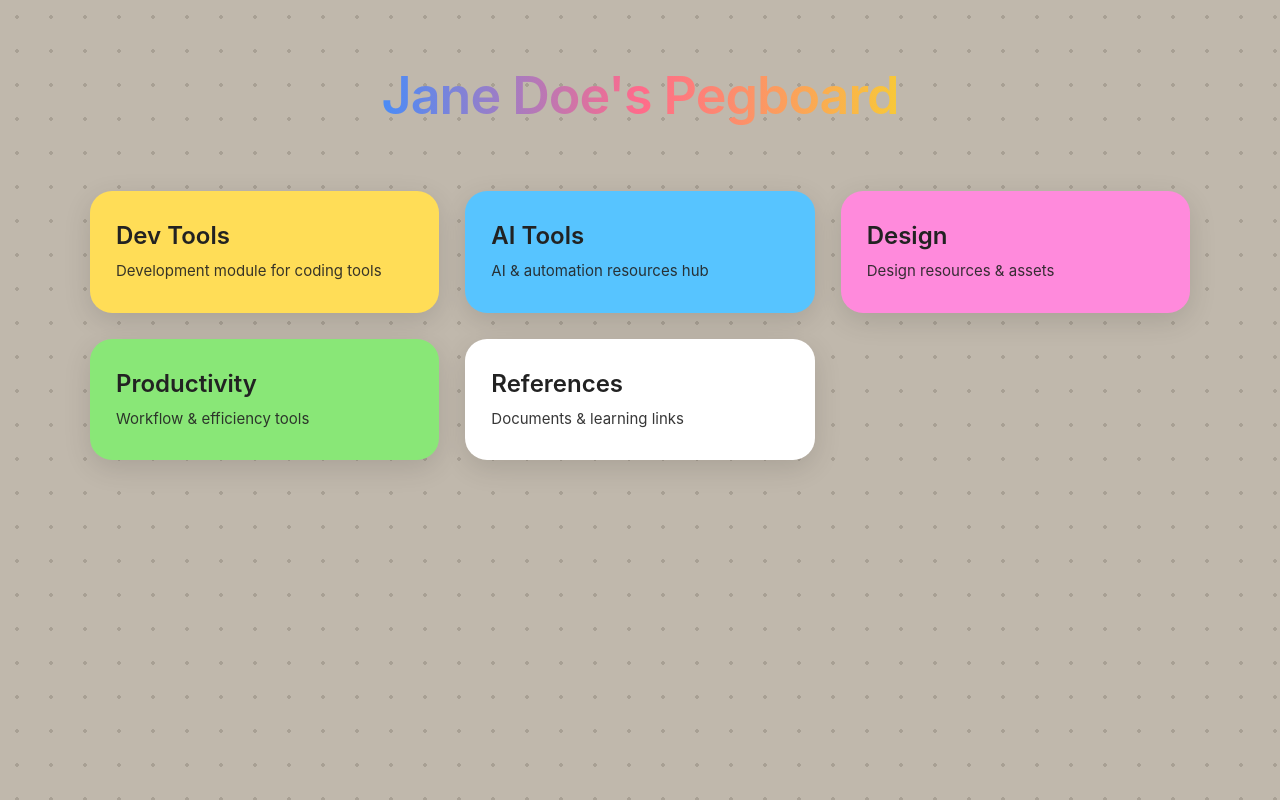
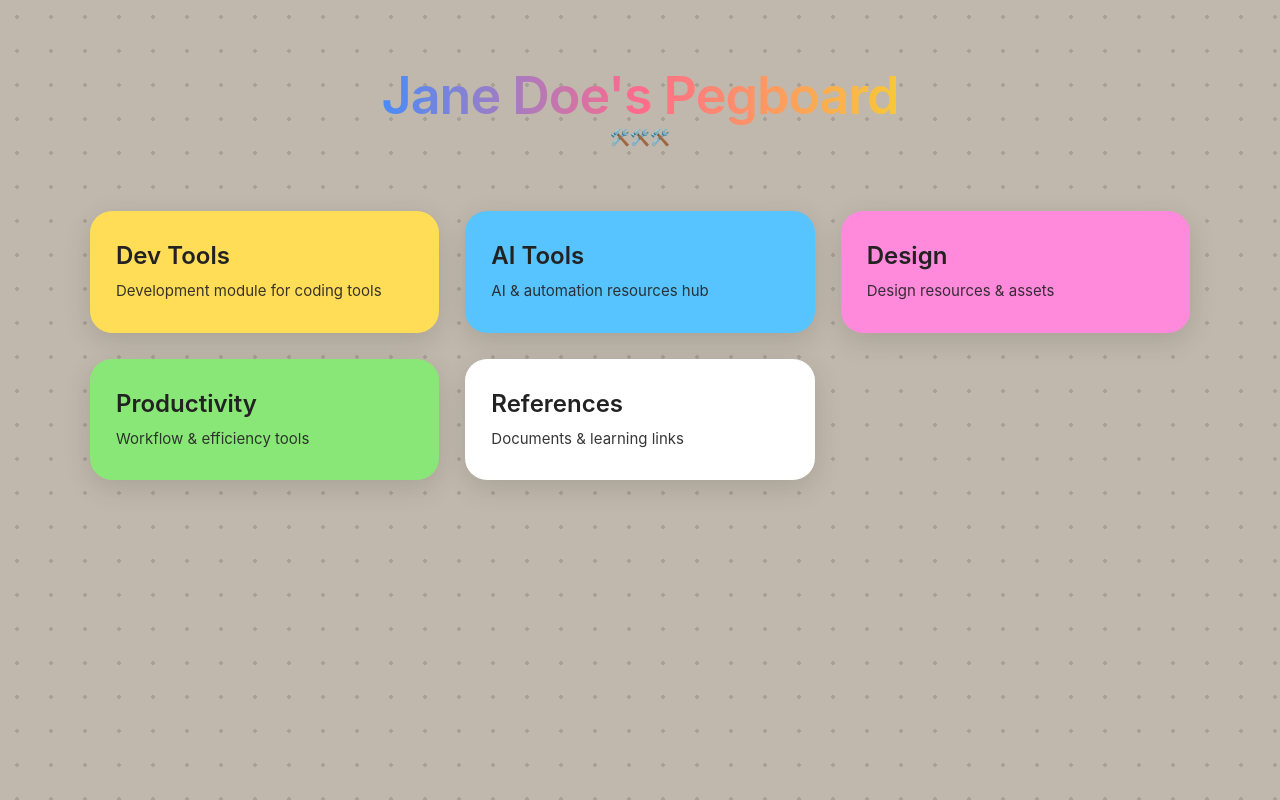
Before and after one commit to damon46kai/JDP, a website: page public/index.html in a window 1280 px wide. Drawn offline with Linux system fonts and the light colour scheme.

Commit message:
update readme

```diff
--- a/public/index.html
+++ b/public/index.html
@@ -11,7 +11,7 @@
   <div class="container">
     <div class="title">
       <h1><span class="highlight">Jane Doe's Pegboard</span></h1>
-      <!-- <color>🔧🔧🔧🔧</color> -->
+      <color>🛠️🛠️🛠️</color>
     </div>
 
     <div class="notes-grid">
```
Also changed, not shown: README.md.
